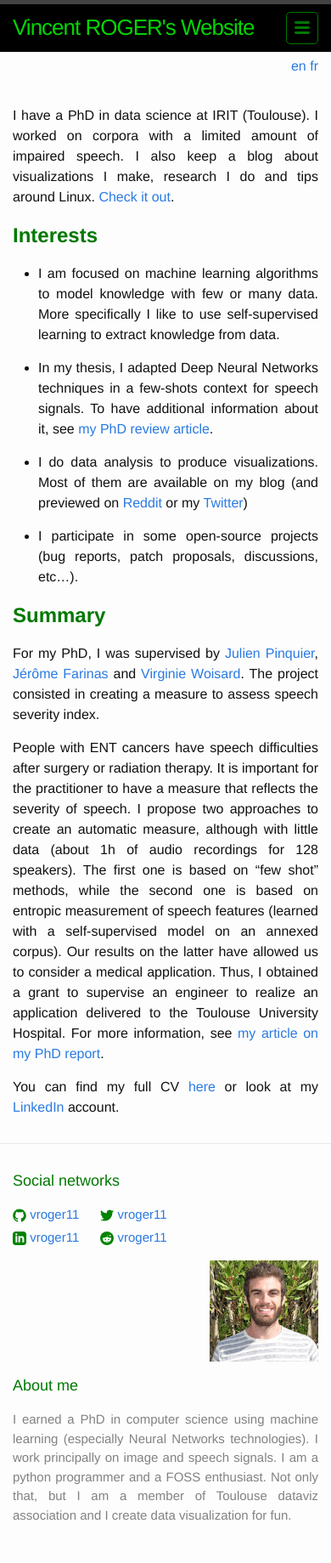
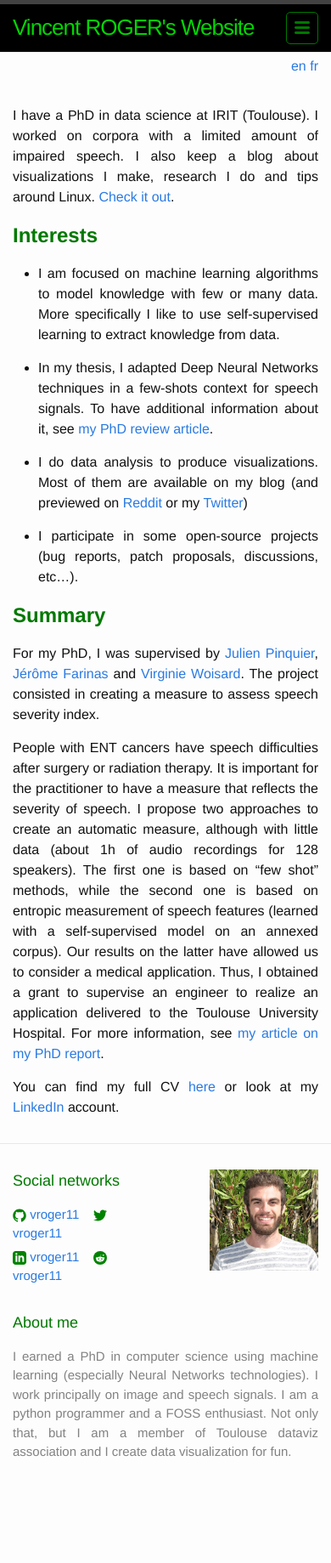
Before and after one commit to vroger11/vroger11.github.io, a Jekyll site: the page built from index.md, in a window 390 px wide. Shown: the whole page at 85% size. Built offline with Jekyll 4.4.1, drawn with Linux system fonts in a browser that asks for light colours; after the commit the page ends 1780 px from its top, so only the background shows below that.

Commit message:
Improve visual quality of the footer on small screens.

```diff
--- a/_includes/footer.html
+++ b/_includes/footer.html
@@ -11,11 +11,11 @@
         {%- endif -%}
         <ul class="social-media-list">
           <li>
-            {% include icon-github.html username=site.github_username %} &nbsp;&nbsp;&nbsp;&nbsp; {% include icon-twitter.html username=site.twitter_username %}
+            {% include icon-github.html username=site.github_username %} &nbsp;&nbsp; {% include icon-twitter.html username=site.twitter_username %}
           </li>
 
           <li>
-            {% include icon-linkedin.html username=site.linkedin_username %} &nbsp;&nbsp;&nbsp;&nbsp; {% include icon-reddit.html username=site.reddit_username %}
+            {% include icon-linkedin.html username=site.linkedin_username %} &nbsp;&nbsp; {% include icon-reddit.html username=site.reddit_username %}
           </li>
         </ul>
       </div>
--- a/_sass/_layout.scss
+++ b/_sass/_layout.scss
@@ -161,8 +161,13 @@
 }
 
 @include media-query($on-palm) {
-    .footer-col {
-        float: none;
+    .footer-col-1,
+    .footer-col-2 {
+        width: -webkit-calc(50% - (#{$spacing-unit} / 2));
+        width:         calc(50% - (#{$spacing-unit} / 2));
+    }
+
+    .footer-col-3 {
         width: -webkit-calc(100% - (#{$spacing-unit} / 2));
         width:         calc(100% - (#{$spacing-unit} / 2));
     }
```
